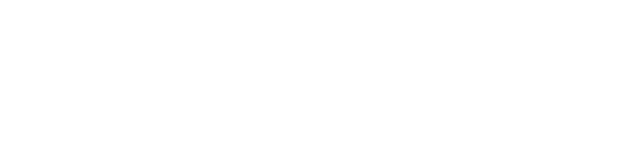
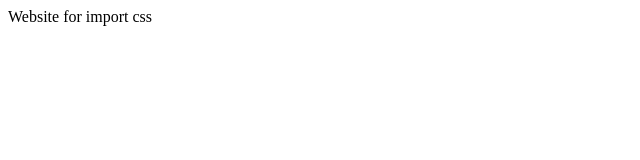
Before and after one commit to JustKorzhik/Moonlight-BD, a plain HTML site: page index.html in a window 1280 px wide. Shown: the whole page, without its empty margins (0-640 px from the left). Drawn offline with Linux system fonts and the light colour scheme; files that its build step writes are made by us from their sources.

Commit message:
Update index.html

```diff
--- a/index.html
+++ b/index.html
@@ -1,6 +1,7 @@
 <!DOCTYPE html>
 <html lang="ru">
 <head>
+    <p2>Website for import css</p2>
     <meta charset="UTF-8">
     <meta name="viewport" content="width=device-width, initial-scale=1.0">
     <link rel="stylesheet" href="css/theme.css">
```
